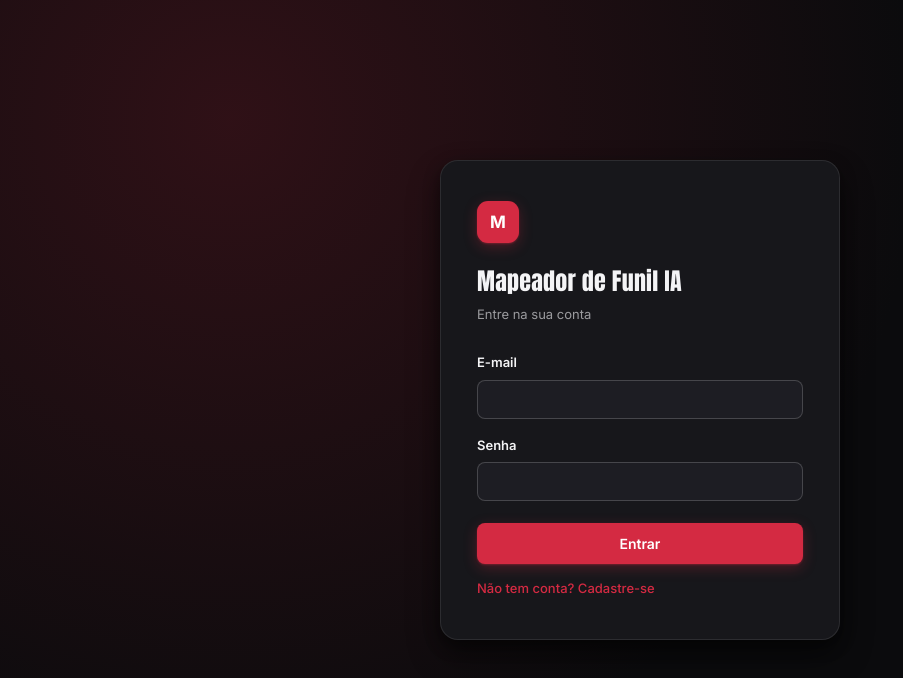
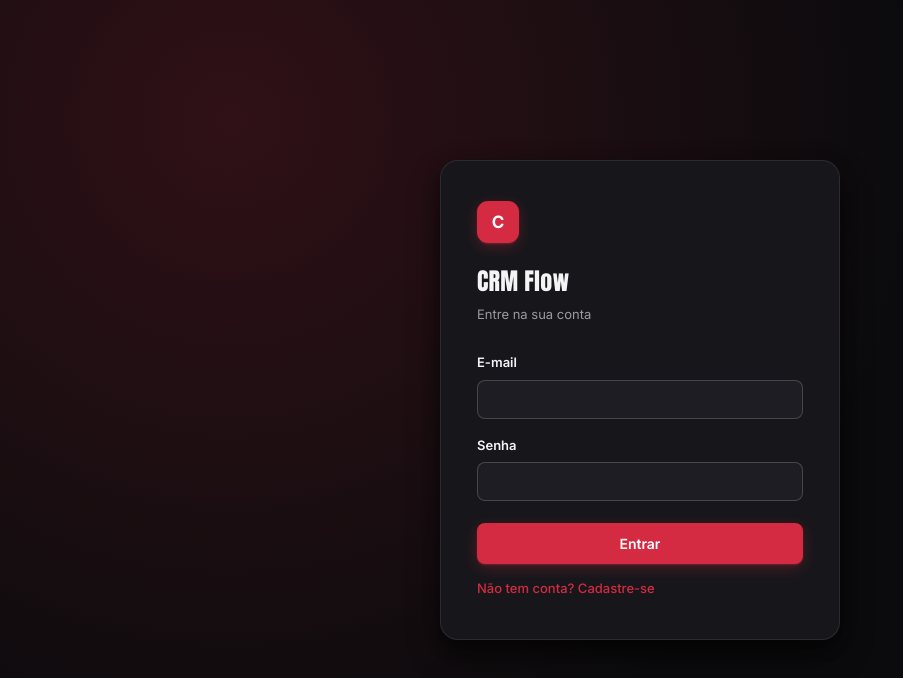
Before and after one commit to vitorssemilio-afk/mapeador-funil-ia, a React (Vite) app in the folder mapeador-funil-ia/: page /login in a window 1280 px wide. Shown: the top 678 px of the page, without its empty margins (0-903 px from the left). Built offline with nearby package versions, Linux system fonts and the light colour scheme; no server answers.

Commit message:
Renomeia o app para CRM Flow

```diff
--- a/mapeador-funil-ia/index.html
+++ b/mapeador-funil-ia/index.html
@@ -10,7 +10,7 @@
       href="https://fonts.googleapis.com/css2?family=Anton&family=Inter:wght@400;500;600;700&display=swap"
       rel="stylesheet"
     />
-    <title>Mapeador de Funil IA</title>
+    <title>CRM Flow</title>
   </head>
   <body>
     <div id="root"></div>
--- a/mapeador-funil-ia/package.json
+++ b/mapeador-funil-ia/package.json
@@ -1,5 +1,5 @@
 {
-  "name": "mapeador-funil-ia",
+  "name": "kommo-flow",
   "private": true,
   "version": "0.0.0",
   "type": "module",
--- a/mapeador-funil-ia/src/components/Layout.tsx
+++ b/mapeador-funil-ia/src/components/Layout.tsx
@@ -46,9 +46,9 @@ export function Layout() {
         <div className="topbar-left">
           <NavLink to="/" end className="topbar-brand">
             <span className="brand-mark" aria-hidden="true">
-              M
+              C
             </span>
-            Mapeador de Funil IA
+            CRM Flow
           </NavLink>
           <nav className="topbar-nav">
             <NavLink to="/agenda" className={navLinkClass}>
--- a/mapeador-funil-ia/src/pages/Login.tsx
+++ b/mapeador-funil-ia/src/pages/Login.tsx
@@ -33,9 +33,9 @@ export function Login() {
     <div className="auth-screen">
       <div className="auth-card">
         <span className="auth-logo" aria-hidden="true">
-          M
+          C
         </span>
-        <h1 className="auth-title">Mapeador de Funil IA</h1>
+        <h1 className="auth-title">CRM Flow</h1>
         <p className="auth-subtitle">
           {mode === 'entrar' ? 'Entre na sua conta' : 'Crie sua conta'}
         </p>
```
Also changed, not shown: 1 other file (tests, documents, lock files or other folders).
